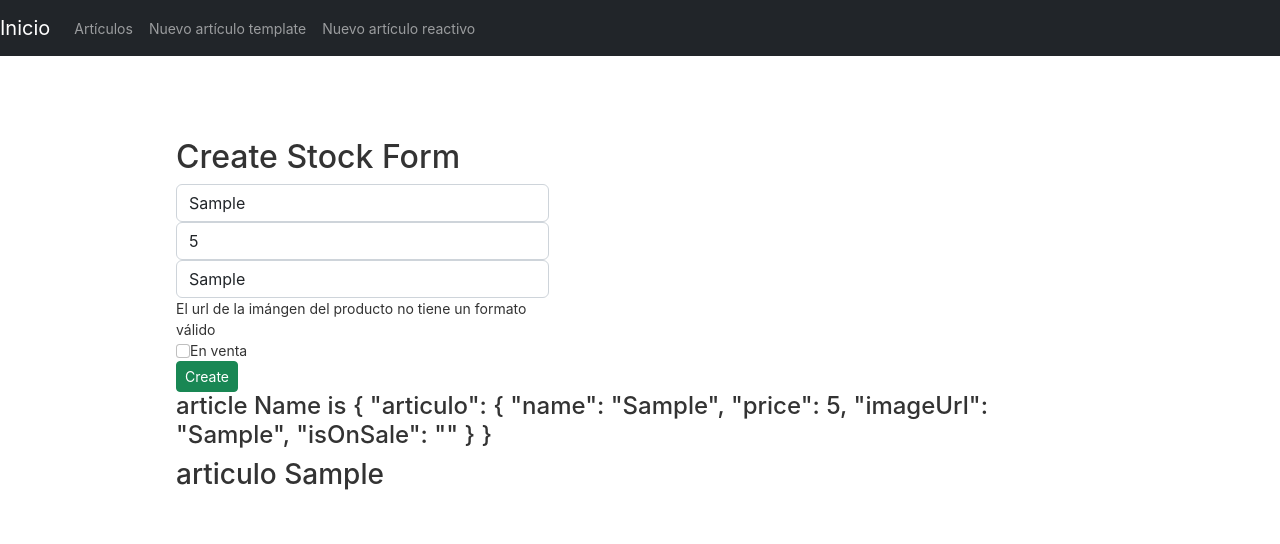
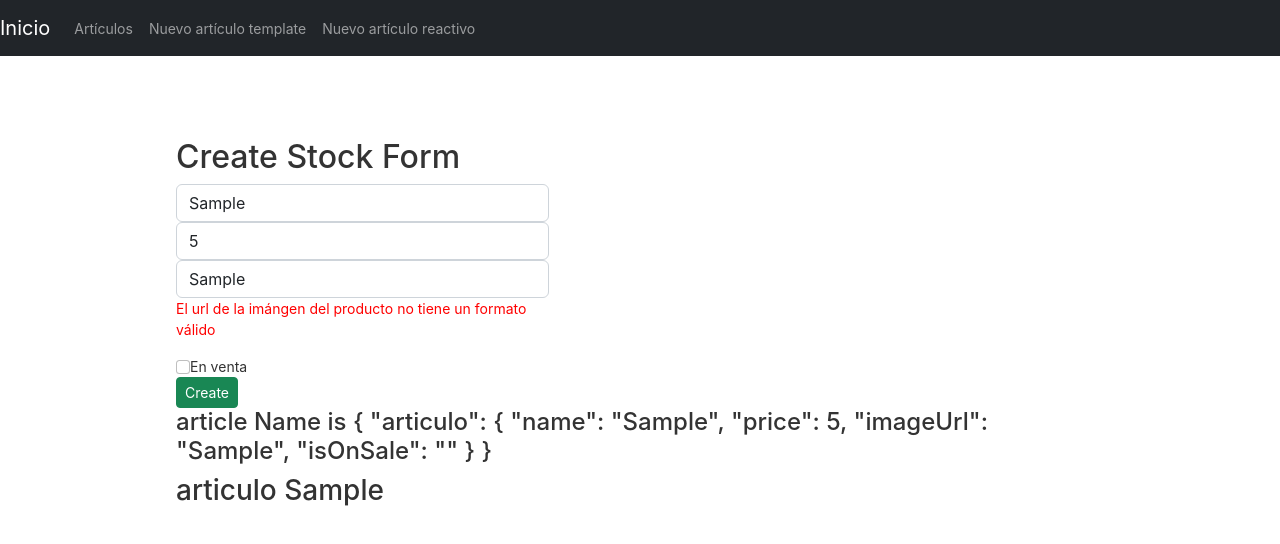
Before and after one commit to carloscr99/UOC-Fr-JS-PEC5, an Angular app in the folder PEC5_Ej_Prac/stock-market/: page / in a window 1280 px wide. Both pictures are taken after typing "Sample", "5", "Sample" into the empty fields and a click on the button "Create". Shown: the top 544 px of the page. Built offline with nearby package versions, Linux system fonts and the light colour scheme.

Commit message:
(ejer3) -> validación tras submit

```diff
--- a/PEC5_Ej_Prac/stock-market/src/app/article-new-template/article-new-template.component.css
+++ b/PEC5_Ej_Prac/stock-market/src/app/article-new-template/article-new-template.component.css
@@ -1,3 +1,3 @@
-input .ng-invalid{
-    background-color: red;
+p.msgError {
+    color: red;
 }
--- a/PEC5_Ej_Prac/stock-market/src/app/article-new-template/article-new-template.component.html
+++ b/PEC5_Ej_Prac/stock-market/src/app/article-new-template/article-new-template.component.html
@@ -7,38 +7,45 @@
       <div class="row">
         <div class="col-5">
           <div class="article-name">
-          <input type="text" class="form-control" placeholder="Nombre artículo"
-          required name="name" ngModel #name="ngModel" [(ngModel)]="article.name">
+            <input type="text" class="form-control" placeholder="Nombre artículo" required name="name" ngModel
+              #name="ngModel" [(ngModel)]="article.name">
           </div>
-        <div *ngIf="name.invalid && (name.dirty || name.touched)">
+          <div *ngIf="name.invalid && (name.dirty || name.touched || article.submitted)">
             <div *ngIf="name.errors?.['required']">
+              <p class="msgError">
                 El nombre del producto es necesario
+              </p>
             </div>
           </div>
           <div class="artcile-price">
-          <input type="number" class="form-control"  placeholder="Precio artículo"
-          required name="price" ngModel #price="ngModel">
+            <input type="number" class="form-control" placeholder="Precio artículo" required name="price" ngModel
+              #price="ngModel">
           </div>
-        <div *ngIf="price.invalid && (price.dirty || price.touched)">
+          <div *ngIf="price.invalid && (price.dirty || price.touched || article.submitted)">
             <div *ngIf="price.errors?.['required']">
+              <p class="msgError">
                 El precio del producto es necesario
+              </p>
             </div>
           </div>
           <div class="article-url">
-          <input type="text" class="form-control"  placeholder="Enlace artículo"
-          required name="imageUrl" ngModel #urlProduct="ngModel" pattern="^(http|https)://[a-zA-Z0-9]+\.([a-zA-Z]{2,3})$">
+            <input type="text" class="form-control" placeholder="Enlace artículo" required name="imageUrl" ngModel
+              #urlProduct="ngModel" pattern="^(http|https)://[a-zA-Z0-9]+\.([a-zA-Z]{2,3})$">
           </div>
-        <div *ngIf="urlProduct.invalid && (urlProduct.dirty || urlProduct.touched)">
+          <div *ngIf="urlProduct.invalid && (urlProduct.dirty || urlProduct.touched || article.submitted  )">
             <div *ngIf="urlProduct.errors?.['required']">
+              <p class="msgError">
                 El url de la imángen del producto es necesario
+              </p>
             </div>
             <div *ngIf="urlProduct.errors?.['pattern']">
+              <p class="msgError">
                 El url de la imángen del producto no tiene un formato válido
+              </p>
             </div>
           </div>
           <div class="article-isOnSale">
-          <input type="checkbox" class="form-check-input"  placeholder="En venta"
-           name="isOnSale" ngModel>
+            <input type="checkbox" class="form-check-input" placeholder="En venta" name="isOnSale" ngModel>
             <label for="En venta">En venta</label>
           </div>
         </div>
--- a/PEC5_Ej_Prac/stock-market/src/app/article-new-template/article-new-template.component.ts
+++ b/PEC5_Ej_Prac/stock-market/src/app/article-new-template/article-new-template.component.ts
@@ -25,6 +25,7 @@ export class ArticleNewTemplateComponent {
       console.log('a? ->', this.articulo);
     }else{
       console.log("no valido");
+      return;
     }
 
   }
```
Also changed, not shown: 1 other file (tests, documents, lock files or other folders). Lines whose indentation alone changed are shown as unchanged.
